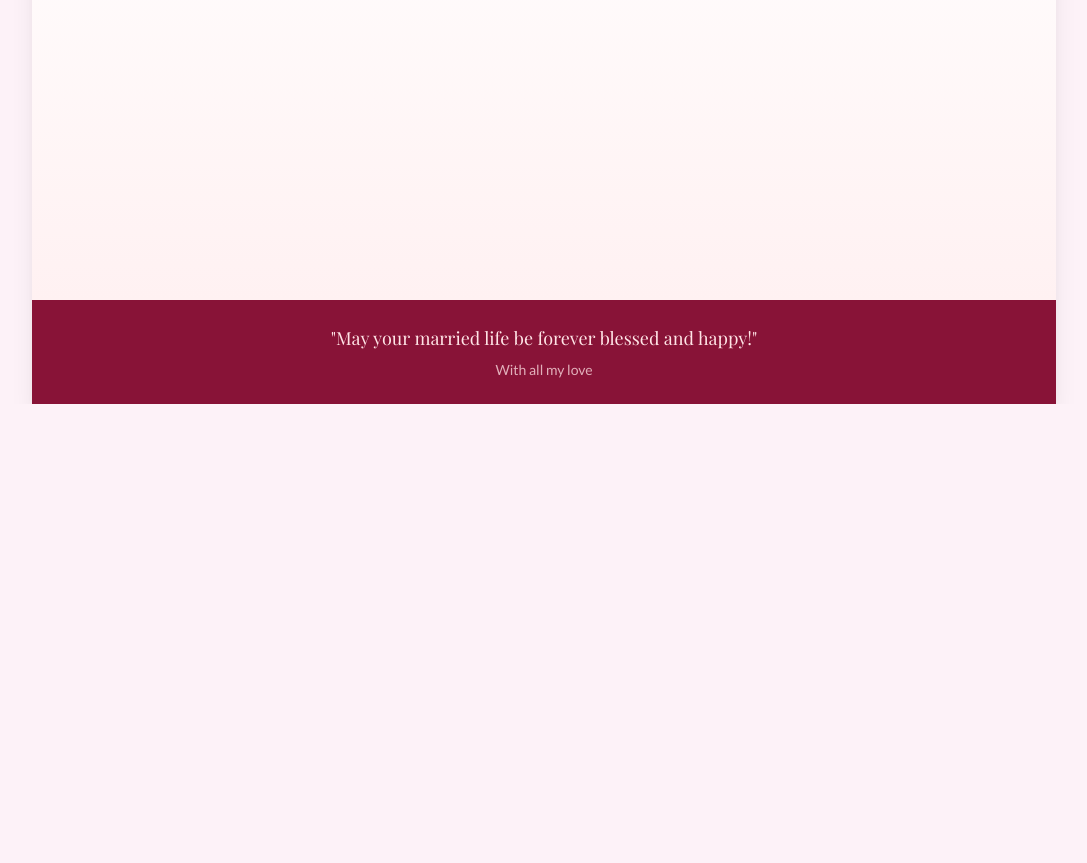
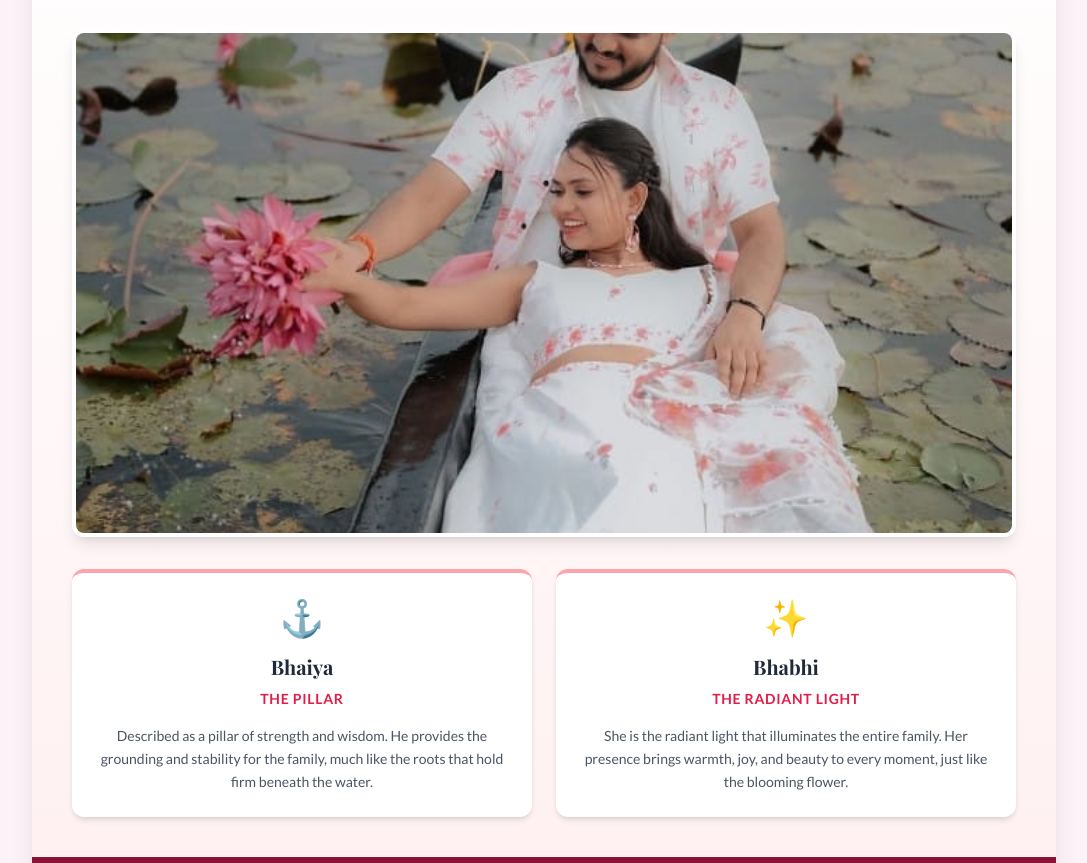
Before and after one commit to Arnaviitp/Gift, a plain HTML site: page index.html in a window 1280 px wide. Shown: the part 396-1259 px from the top of the page, without its empty margins (96-1183 px from the left). Before the commit the page ends 800 px from the top, so only its background shows below. Drawn offline with nearby package versions, Linux system fonts and the light colour scheme; a web font is replaced by a local one.

Commit message:
Update index.html

```diff
--- a/index.html
+++ b/index.html
@@ -166,7 +166,7 @@
         metaphor: {
           title: "The Wisdom of the Lotus",
           intro:
-            "Your wedding photos amidst the lotuses are not just beautiful; they are symbolic. The wish draws a parallel between your love story and the lifecycle of this sacred flower. Click the stages below to explore the deeper meaning.",
+            "Your wedding photos amidst the lotuses are not just beautiful; they are symbolic. The wish draws a parallel between your love story and the lifecycle of this sacred flower.",
           stages: [
             {
               stage: "Rooted in Trust",
@@ -267,9 +267,7 @@ May your married life be forever blessed and happy!`,
                     </div>
 
                     <div class="rounded-xl overflow-hidden shadow-lg mb-8 border-4 border-white">
-                        <img src="${
-                          img.jpg
-                        }" alt="Bhaiya and Bhabhi with Umbrella" class="w-full h-auto object-cover max-h-[500px] object-center">
+                        <img src="img.jpg" alt="Bhaiya and Bhabhi with Umbrella" class="w-full h-auto object-cover max-h-[500px] object-center">
                     </div>
 
                     <div class="grid md:grid-cols-2 gap-6">
@@ -515,7 +513,6 @@ ${data.text}
           });
         }
       }
-
       // Initialize App
       window.onload = init;
     </script>
```
